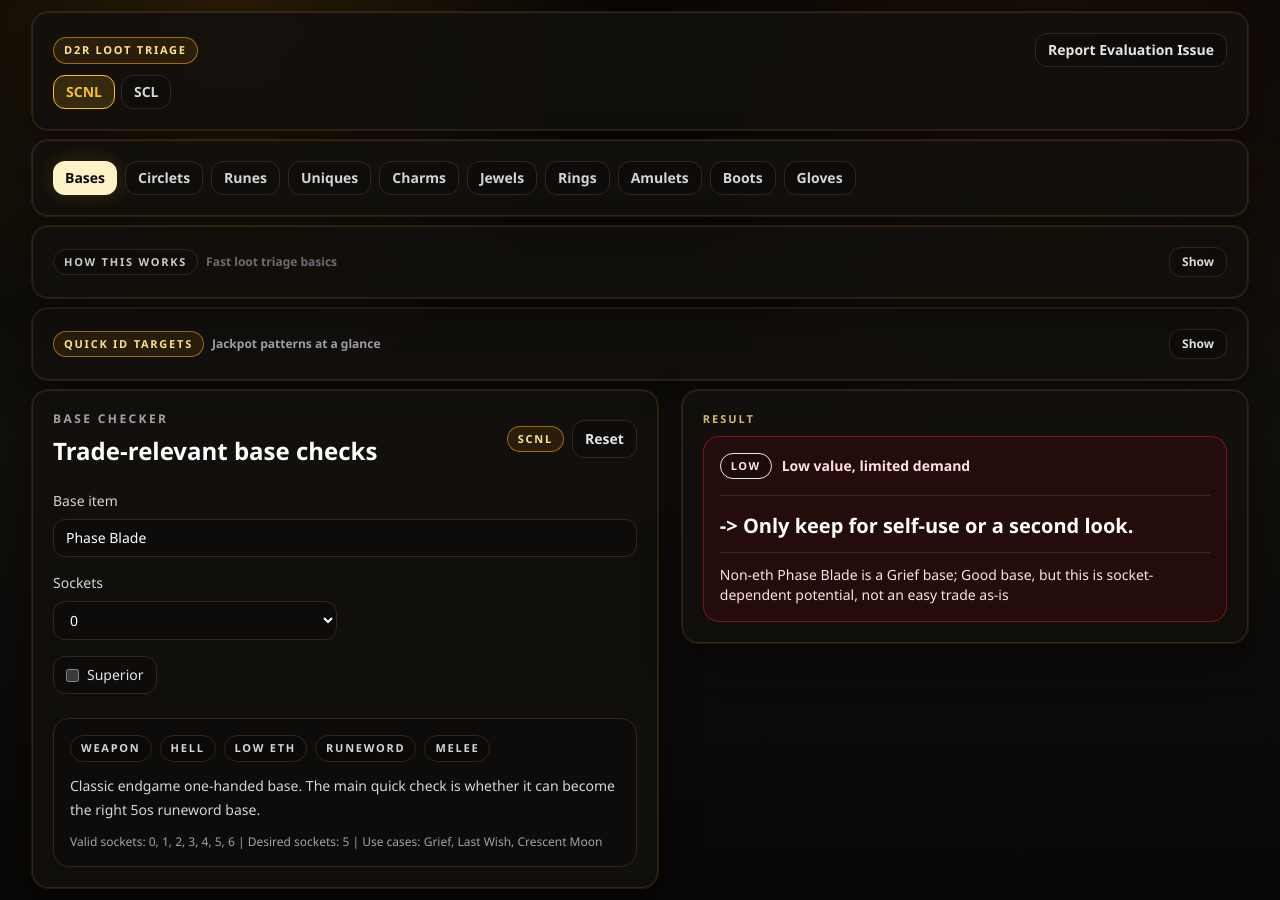
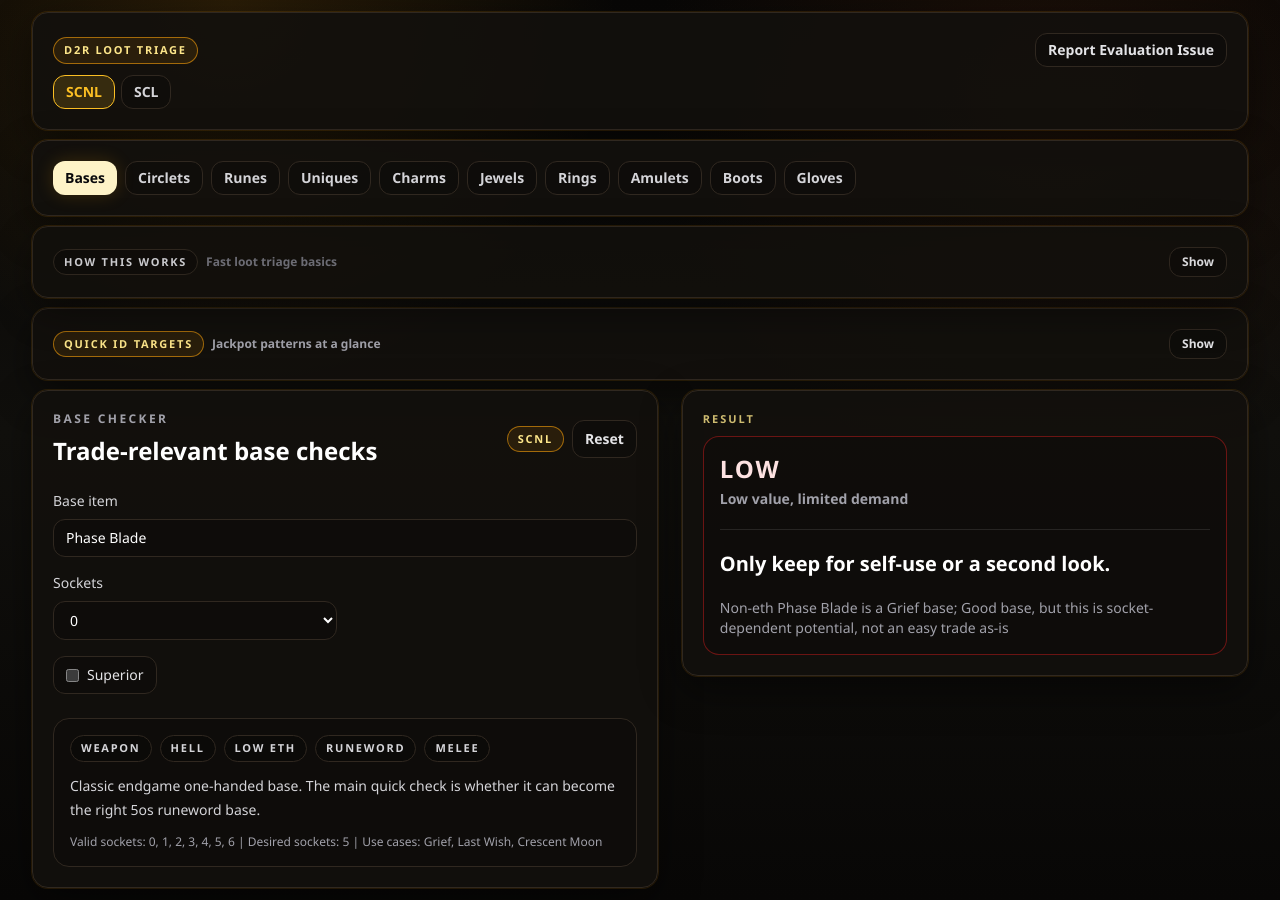
Before and after one commit to JaeBoz/d2r-loot-triage, a Next.js app: page / in a window 1280 px wide. Built offline with nearby package versions, Linux system fonts and the light colour scheme.

Commit message:
Clean up result panel visual hierarchy

```diff
--- a/components/result-panel.tsx
+++ b/components/result-panel.tsx
@@ -114,33 +114,25 @@
   emptyMessage?: string;
   itemType?: "unique";
 }) {
-  const isStrongResult = result.priority === "High Trade Value" || result.priority === "Premium Trade Value";
-
   return (
-    <Card
-      className={`h-fit ${
-        isStrongResult
-          ? "border-emerald-500/35 bg-gradient-to-br from-emerald-950/25 via-panel/95 to-black/30 shadow-[0_0_0_1px_rgba(16,185,129,0.16),0_18px_50px_rgba(0,0,0,0.5)]"
-          : ""
-      }`}
-    >
+    <Card className="h-fit">
       <p className="text-[11px] font-semibold uppercase tracking-[0.18em] text-amber-200/80">Result</p>
       {hasInput ? (
         <>
-          <div className={`mt-2 rounded-2xl border px-3.5 py-4 sm:px-4 ${TRADE_VALUE_STYLES[result.priority]}`}>
-            <div className="flex flex-wrap items-center gap-2.5">
-              <span className="rounded-full border border-current/25 bg-black/20 px-2.5 py-1 text-[11px] font-black uppercase tracking-[0.14em] text-current">
+          <div className={`mt-2 rounded-2xl border bg-black/15 px-4 py-4 ${TRADE_VALUE_STYLES[result.priority]}`}>
+            <div>
+              <div className="text-xl font-black uppercase leading-6 tracking-[0.08em] text-current sm:text-2xl">
                 {tradeValueBadge(result.priority)}
-              </span>
-              <span className="text-sm font-semibold leading-5 text-current/80">{tradeValueContext(result.priority)}</span>
+              </div>
+              <div className="mt-1 text-sm font-semibold leading-5 text-zinc-400">{tradeValueContext(result.priority)}</div>
             </div>
 
-            <div className="my-4 border-t border-white/10" />
+            <div className="my-5 h-px bg-white/10" />
 
-            <p className="text-lg font-black leading-6 text-white sm:text-xl">-&gt; {recommendedAction(result.priority, itemType)}</p>
+            <div className="text-lg font-black leading-6 text-white sm:text-xl">{recommendedAction(result.priority, itemType)}</div>
 
-            <div className="mt-3 border-t border-white/10 pt-3">
-              <p className="text-sm leading-5 text-current/75">{displayExplanation(result.explanation)}</p>
+            <div className="mt-5">
+              <div className="text-sm leading-5 text-zinc-400">{displayExplanation(result.explanation)}</div>
             </div>
           </div>
 
--- a/lib/constants.ts
+++ b/lib/constants.ts
@@ -24,9 +24,9 @@
 ];
 
 export const TRADE_VALUE_STYLES: Record<EvaluationPriority, string> = {
-  "Premium Trade Value": "border-emerald-400/60 bg-emerald-950/35 text-emerald-100",
-  "High Trade Value": "border-emerald-500/50 bg-emerald-950/30 text-emerald-100",
-  "Moderate Trade Value": "border-orange-500/55 bg-orange-950/35 text-orange-100",
-  "Low Trade Value": "border-red-700/60 bg-red-950/35 text-red-100",
-  Trash: "border-red-800/70 bg-red-950/45 text-red-100"
+  "Premium Trade Value": "border-emerald-400/55 text-emerald-100",
+  "High Trade Value": "border-emerald-500/45 text-emerald-100",
+  "Moderate Trade Value": "border-orange-500/50 text-orange-100",
+  "Low Trade Value": "border-red-700/55 text-red-100",
+  Trash: "border-red-800/60 text-red-100"
 };
```
Also changed, not shown: 1 other file (tests, documents, lock files or other folders).
